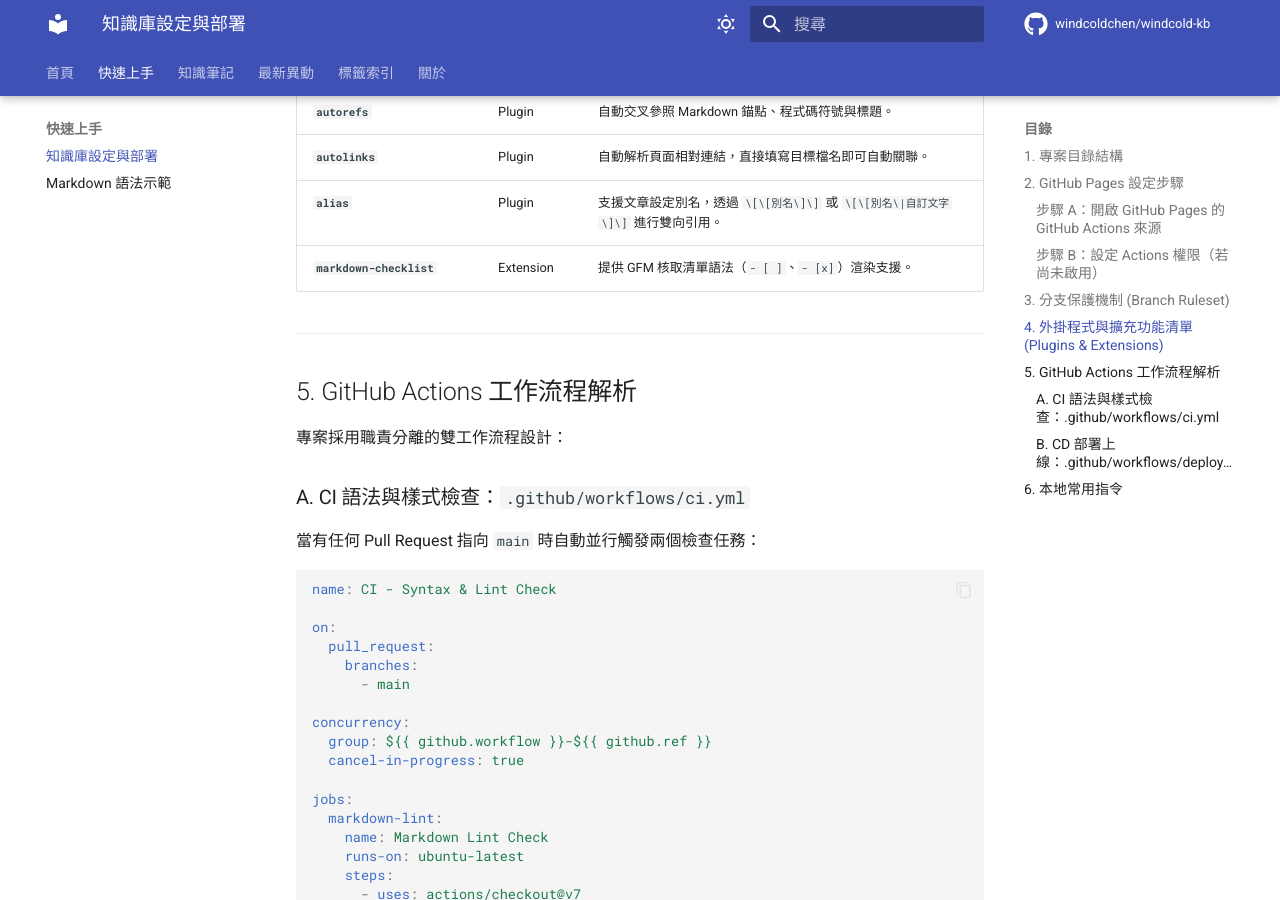
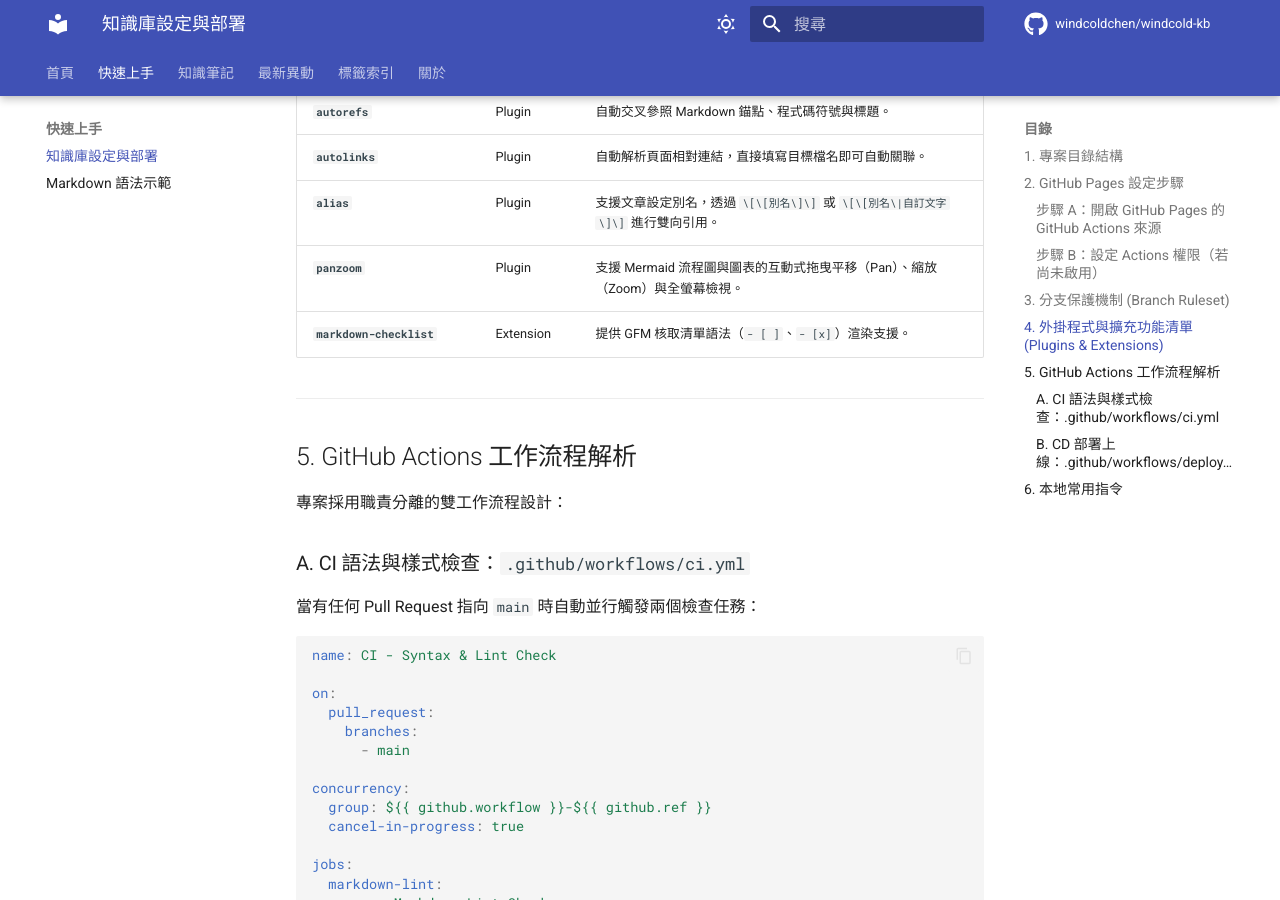
Before and after one commit to windcoldchen/windcold-kb, an MkDocs documentation site: the page built from docs/getting-started/configuration.md, in a window 1280 px wide and 900 px high, scrolled down 2632 px. Built offline with MkDocs 1.6.1 and Material for MkDocs 9.7.7, drawn with Linux system fonts in a browser that asks for light colours; emoji names are drawn with the system emoji font; comment, search, counter and statistics services are not loaded.

Commit message:
feat(mkdocs): 新增 mkdocs-panzoom-plugin 支援 Mermaid 圖表縮放平移與全螢幕檢視

```diff
--- a/docs/getting-started/configuration.md
+++ b/docs/getting-started/configuration.md
@@ -100,6 +100,7 @@ windcold-kb/
 | **`autorefs`** | Plugin | 自動交叉參照 Markdown 錨點、程式碼符號與標題。 |
 | **`autolinks`** | Plugin | 自動解析頁面相對連結，直接填寫目標檔名即可自動關聯。 |
 | **`alias`** | Plugin | 支援文章設定別名，透過 `\[\[別名\]\]` 或 `\[\[別名\|自訂文字\]\]` 進行雙向引用。 |
+| **`panzoom`** | Plugin | 支援 Mermaid 流程圖與圖表的互動式拖曳平移（Pan）、縮放（Zoom）與全螢幕檢視。 |
 | **`markdown-checklist`** | Extension | 提供 GFM 核取清單語法（`- [ ]`、`- [x]`）渲染支援。 |
 
 ---
--- a/mkdocs.yml
+++ b/mkdocs.yml
@@ -126,6 +126,10 @@ plugins:
   - autorefs
   - autolinks
   - alias
+  - panzoom:
+      full_screen: true
+      always_show_hint: false
+      key: "alt"
 
 
 extra:
--- a/requirements.txt
+++ b/requirements.txt
@@ -9,4 +9,5 @@ mkdocs-redirects>=1.2.3
 mkdocs-autorefs>=1.4.0
 mkdocs-autolinks-plugin>=0.7.0
 mkdocs-alias-plugin>=0.12.0
+mkdocs-panzoom-plugin>=0.4.3
 markdown-checklist>=0.4.4
```
